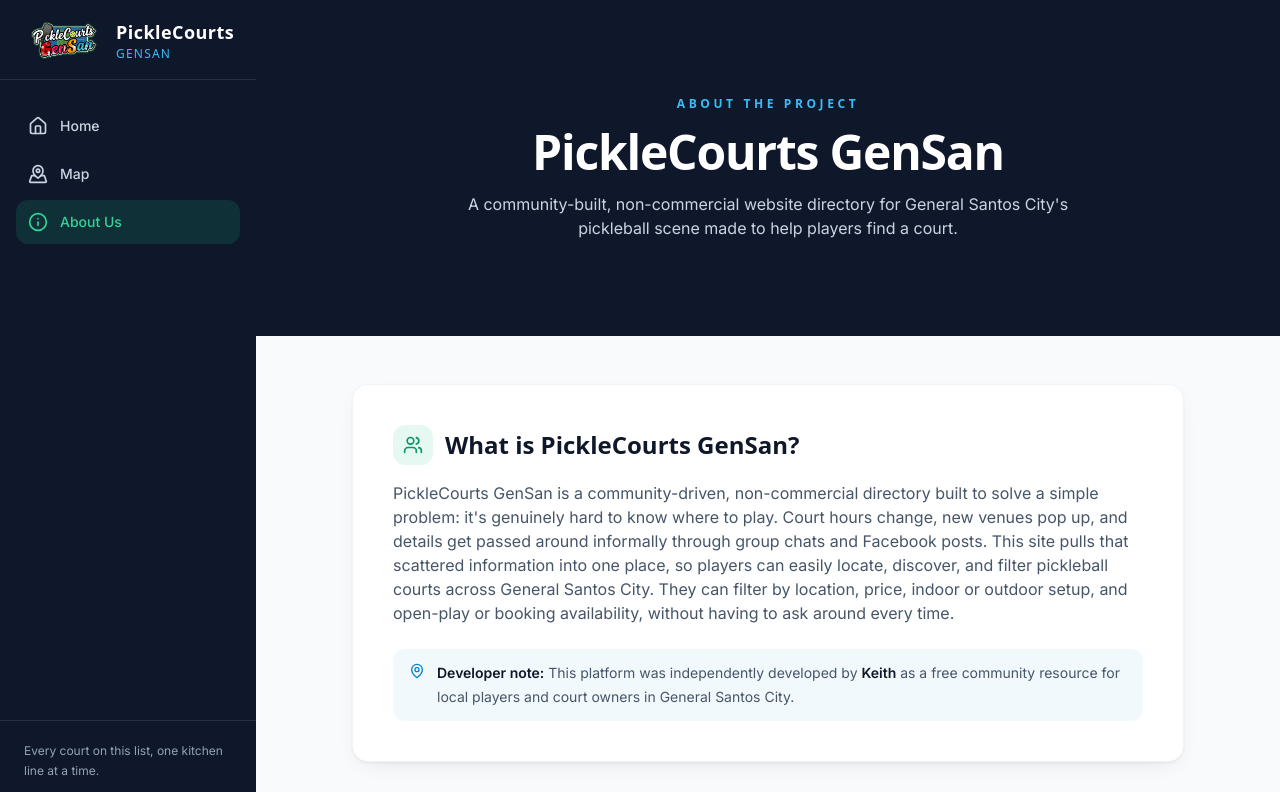
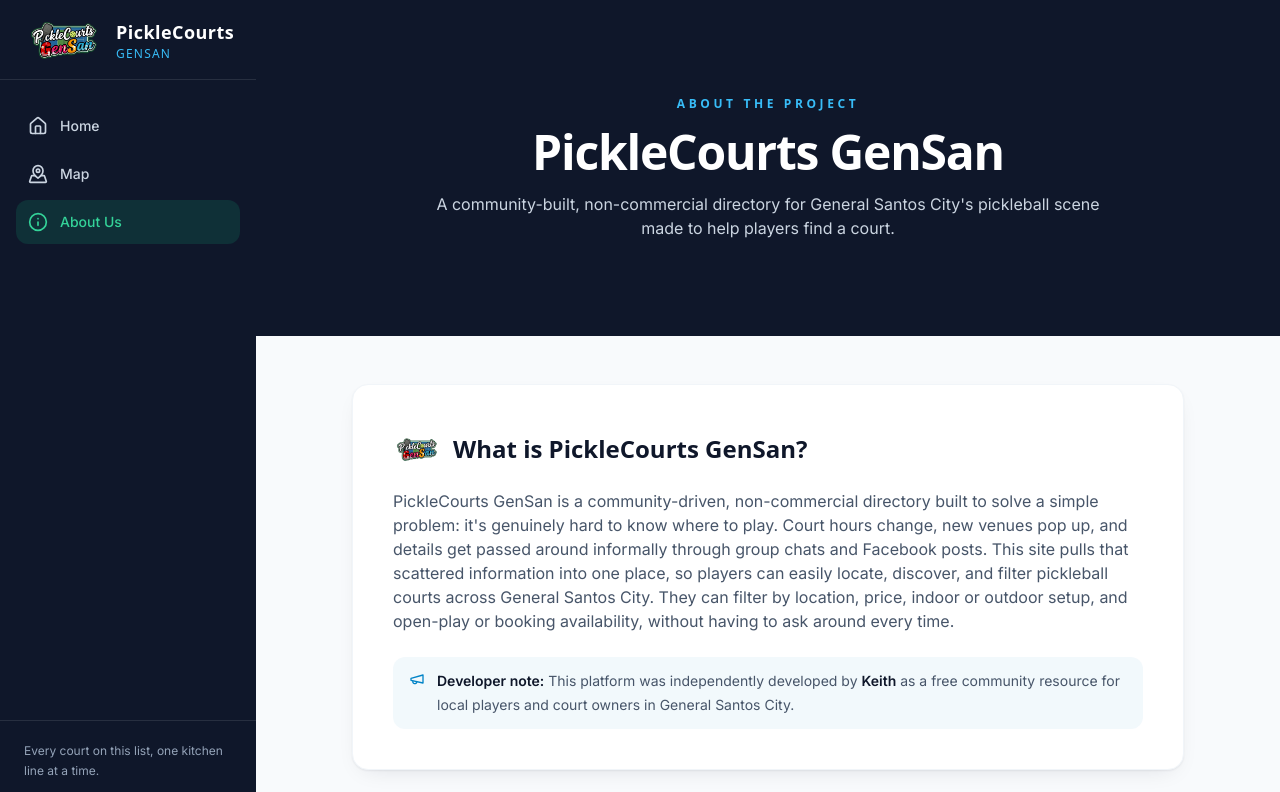
Before and after one commit to Keeeeo/PickleCourtsGensan, a React (Vite) app: page /about in a window 1280 px wide. Shown: the top 792 px of the page. Built offline with nearby package versions, Linux system fonts and the light colour scheme; no server answers.

Commit message:
UPDATE: About Page

```diff
--- a/src/pages/AboutPage.jsx
+++ b/src/pages/AboutPage.jsx
@@ -1,10 +1,10 @@
-import { Facebook, Mail, Linkedin, ShieldCheck, Users, MapPin } from 'lucide-react'
+import { Facebook, Mail, Linkedin, ShieldCheck, Megaphone } from 'lucide-react'
 
 // TODO: replace these with your real outreach links before deploying.
 const CONTACTS = {
-  facebook: 'https://facebook.com/picklecourtsgensan',
-  email: 'picklecourtsgensan@gmail.com',
-  linkedin: 'https://linkedin.com/in/keith',
+  facebook: 'https://www.facebook.com/keithzheddrick.siao',
+  email: 'zheddrickkeith@gmail.com',
+  linkedin: 'https://www.linkedin.com/in/keith-siao/',
 }
 
 export default function AboutPage() {
@@ -20,7 +20,8 @@
             PickleCourts GenSan
           </h1>
           <p className="mx-auto mt-4 max-w-2xl text-sm leading-7 text-slate-300 sm:text-base">
-            A community-built, non-commercial website directory for General Santos City's pickleball scene made to help players find a court.
+            A community-built, non-commercial directory for General Santos City's pickleball scene  made to help
+            players find a court.
           </p>
         </div>
       </section>
@@ -29,8 +30,8 @@
         {/* Mission */}
         <section className="rounded-card border border-slate-100 bg-white p-6 shadow-card md:p-10">
           <div className="flex items-center gap-3">
-            <div className="flex h-10 w-10 shrink-0 items-center justify-center rounded-xl bg-pickle/10 text-pickle-dark">
-              <Users className="h-5 w-5" />
+            <div className="flex h-12 w-12 shrink-0 items-center justify-center overflow-hidden bg-transparent">
+              <img src="/images/PCGSC_logo.png" alt="PCGSC logo" className="h-full w-full object-contain" />
             </div>
             <h2 className="font-sans text-xl font-semibold text-slate-900 md:text-2xl">
               What is PickleCourts GenSan?
@@ -47,7 +48,7 @@
           </p>
 
           <div className="mt-6 flex items-start gap-3 rounded-xl bg-court/5 px-4 py-3">
-            <MapPin className="mt-0.5 h-4 w-4 shrink-0 text-court" />
+            <Megaphone className="mt-0.5 h-4 w-4 shrink-0 text-court" />
             <p className="text-sm leading-6 text-slate-600">
               <span className="font-semibold text-slate-900">Developer note:</span> This platform
               was independently developed by <span className="font-semibold text-slate-900">Keith</span> as
@@ -103,7 +104,7 @@
             <a
               href={CONTACTS.facebook}
               target="_blank"
-              rel="noreferrer"
+              rel="https://www.facebook.com/keithzheddrick.siaor"
               className="inline-flex w-full items-center justify-center gap-2 rounded-2xl bg-court px-5 py-3 text-sm font-semibold text-white shadow-sm transition hover:bg-court/90 sm:w-auto"
             >
               <Facebook className="h-4 w-4" />
@@ -119,7 +120,7 @@
             <a
               href={CONTACTS.linkedin}
               target="_blank"
-              rel="noreferrer"
+              rel="https://www.linkedin.com/in/keith-siao/"
               className="inline-flex w-full items-center justify-center gap-2 rounded-2xl border border-slate-200 bg-white px-5 py-3 text-sm font-semibold text-slate-900 shadow-sm transition hover:bg-slate-50 sm:w-auto"
             >
               <Linkedin className="h-4 w-4 text-court" />
```
